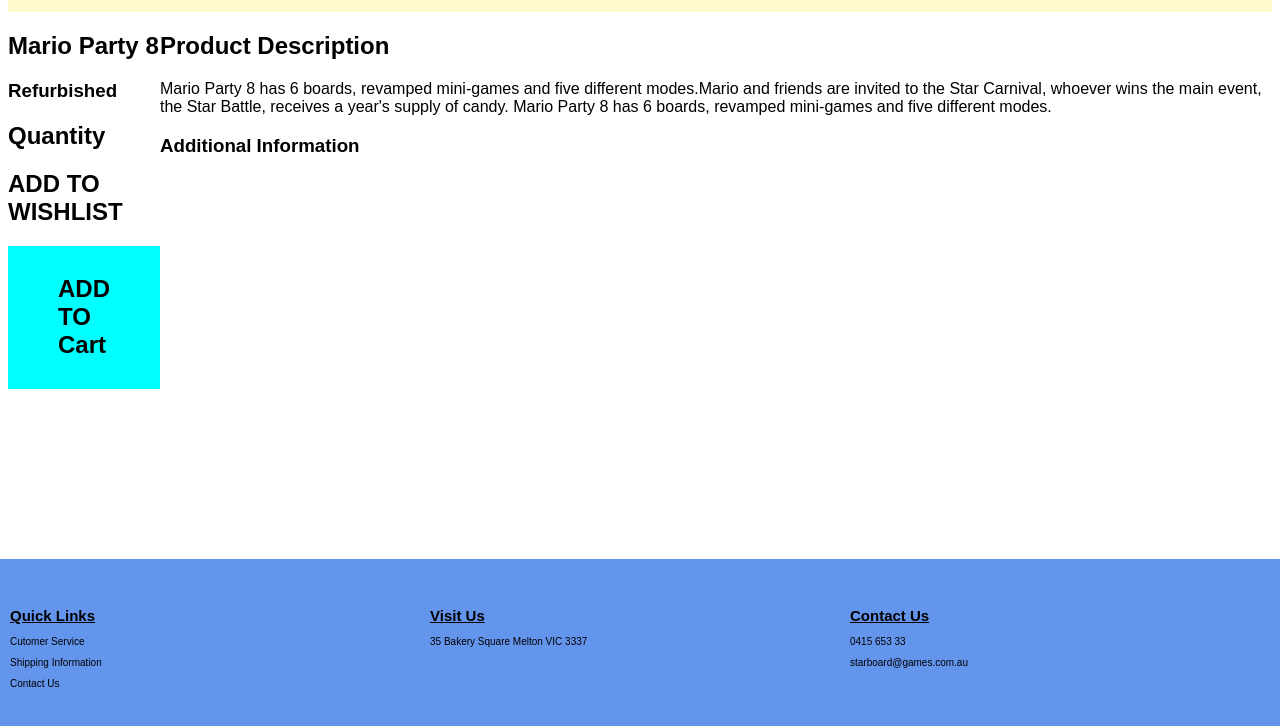
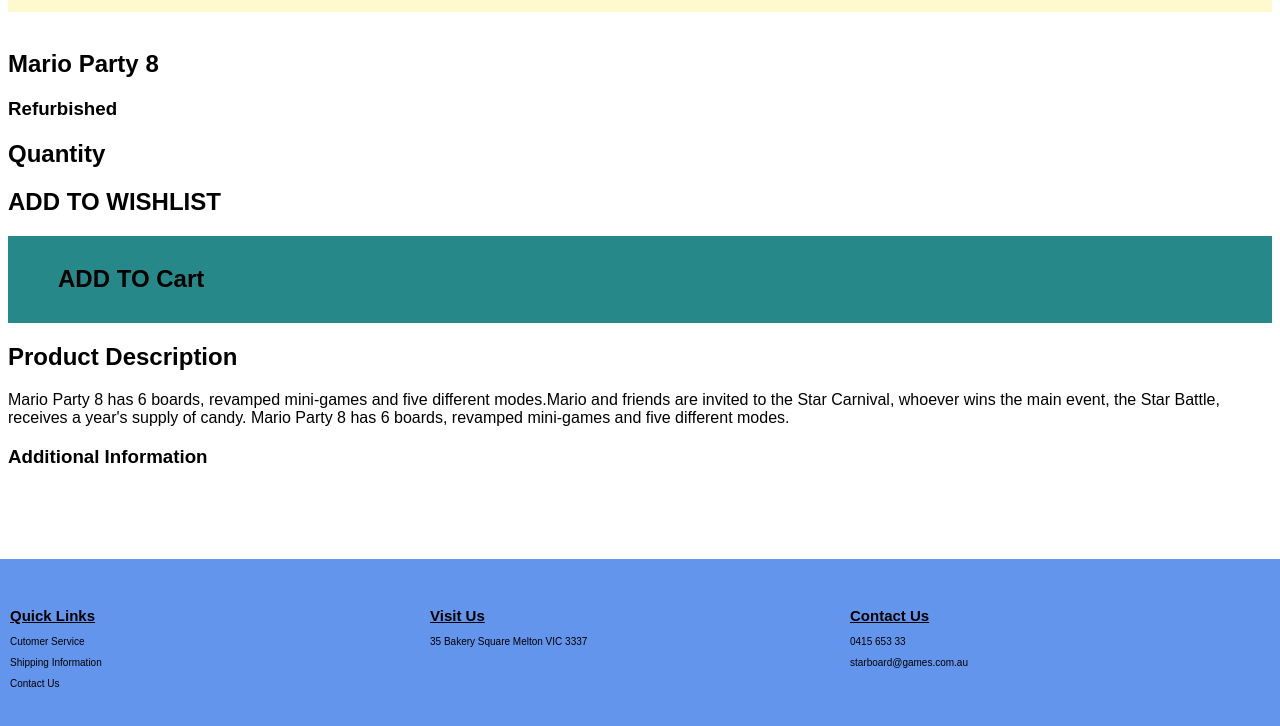
Before and after one commit to Charlottedickson/hello-world, a plain HTML site: page productpage.html in a window 1280 px wide. Shown: the part 66-792 px from the top of the page. Drawn offline with Linux system fonts and the light colour scheme.

Commit message:
trail again

```diff
--- a/style.css
+++ b/style.css
@@ -64,12 +64,8 @@
 
 /* ITEM */
 
-.item {
-    display: flex;
-}
-
 .item > .item-info > .cart {
-    background-color: aqua;
+    background-color: rgb(38, 136, 136);
     padding: 10px 50px;
     text-decoration: none;
 }
```
